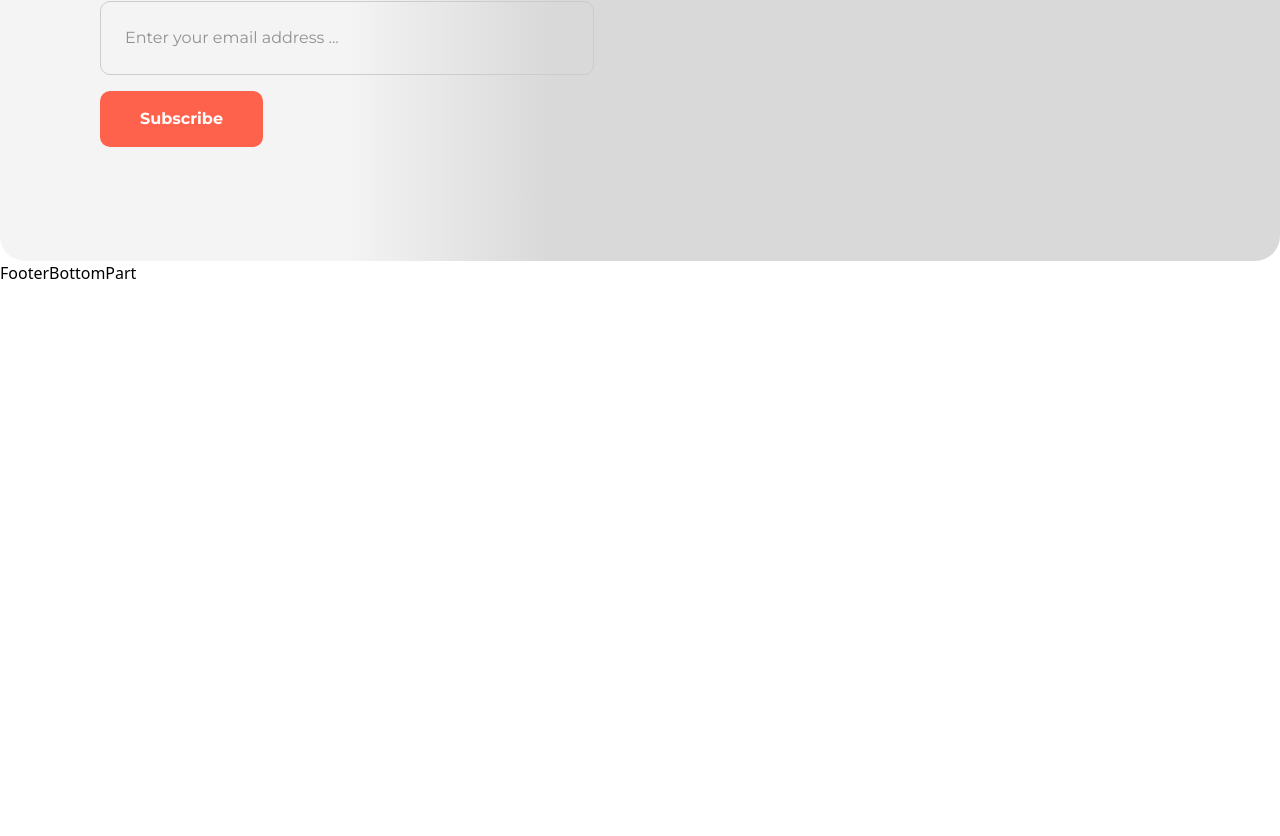
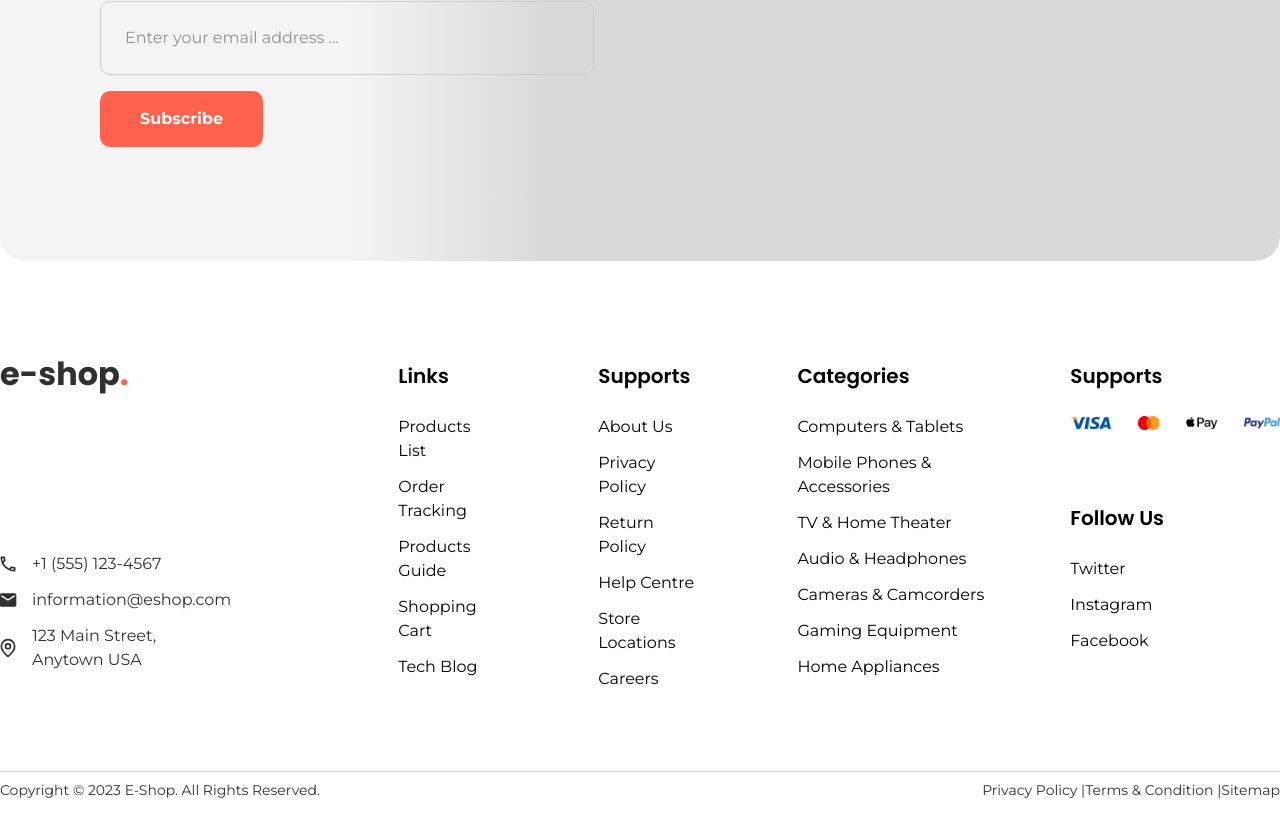
Before and after one commit to moumitaseemaa/eshop, a React (Vite) app: page / in a window 1280 px wide. Shown: the part 570-1406 px from the top of the page. Before the commit the page ends 855 px from the top, so only its background shows below. Built offline with nearby package versions, Linux system fonts and the light colour scheme.

Commit message:
FooterBottomPart added

```diff
--- a/src/components/footer/FooterBottomPart.jsx
+++ b/src/components/footer/FooterBottomPart.jsx
@@ -1,8 +1,108 @@
+import { Link } from "react-router-dom";
+import Container from "../commonLayouts/Container";
+import Flex from "../commonLayouts/Flex";
+import Logo from "../../assets/logo.png";
+import { LuMapPin } from "react-icons/lu";
+import { MdOutlinePhone } from "react-icons/md";
+import { MdEmail } from "react-icons/md";
+import FooterLogo from "../../assets/footerLogo.png"
 
 const FooterBottomPart = () => {
   return (
-    <div>FooterBottomPart</div>
-  )
-}
+    <div className="mt-25 mb-20">
+      <Container>
+        <Flex className={"item-center border-b border-[#CBCBCB] pb-20"}>
+          <div className="mr-[167px]">
+            <Link>
+              <img src={Logo} alt="logo" />
+            </Link>
+            <ul className="font-['Montserrat'] font-normal text-base leading-6 text-[#303030] pt-[158px] flex flex-col gap-3">
+              <li className="relative pl-8">
+                <Link
+                  to={"tel:01912384567"}
+                  className="absolute left-2 top-1/2 -translate-1/2 "
+                >
+                  <MdOutlinePhone className="size-[20px]" />
+                </Link>
+                +1 (555) 123-4567
+              </li>
+              <li className="relative pl-8">
+                <Link
+                  to={"mailto:information@eshop.com"}
+                  className="absolute left-2 top-1/2 -translate-1/2 "
+                >
+                  <MdEmail className=" size-[20px] " />
+                </Link>
+                information@eshop.com
+              </li>
+              <li className="relative pl-8">
+                <Link
+                  to={"https://maps.app.goo.gl/8z2YEqrA2CYrKGrs5"}
+                  className="absolute left-2 top-1/2 -translate-1/2 "
+                >
+                  <LuMapPin className=" size-[20px] " />
+                </Link>
+                123 Main Street, Anytown USA
+              </li>
+            </ul>
+          </div>
+          <div className="mr-24">
+              <h4 className="font-['Poppins'] font-semibold text-xl leading-[30px] mb-6">Links</h4>
+              <ul className="font-['Montserrat'] font-normal text-base leading-6 flex flex-col gap-3">
+                <li><Link to={"#"}>Products List</Link></li>
+                <li><Link to={"#"}>Order Tracking</Link></li>
+                <li><Link to={"#"}>Products Guide</Link></li>
+                <li><Link to={"#"}>Shopping Cart</Link></li>
+                <li><Link to={"#"}>Tech Blog</Link></li>
+            </ul>
+          </div>
+          <div className="mr-24">
+              <h4 className="font-['Poppins'] font-semibold text-xl leading-[30px] mb-6">Supports</h4>
+              <ul className="font-['Montserrat'] font-normal text-base leading-6 flex flex-col gap-3">
+                <li><Link to={"#"}>About Us</Link></li>
+                <li><Link to={"#"}>Privacy Policy</Link></li>
+                <li><Link to={"#"}>Return Policy</Link></li>
+                <li><Link to={"#"}>Help Centre</Link></li>
+                <li><Link to={"#"}>Store Locations</Link></li>
+                <li><Link to={"#"}>Careers</Link></li>
+            </ul>
+          </div>
+          <div className="mr-20">
+              <h4 className="font-['Poppins'] font-semibold text-xl leading-[30px] mb-6">Categories</h4>
+              <ul className="font-['Montserrat'] font-normal text-base leading-6 flex flex-col gap-3">
+                <li><Link to={"#"}>Computers & Tablets</Link></li>
+                <li><Link to={"#"}>Mobile Phones & Accessories</Link></li>
+                <li><Link to={"#"}>TV & Home Theater</Link></li>
+                <li><Link to={"#"}>Audio & Headphones</Link></li>
+                <li><Link to={"#"}>Cameras & Camcorders</Link></li>
+                <li><Link to={"#"}>Gaming Equipment</Link></li>
+                <li><Link to={"#"}>Home Appliances</Link></li>
+            </ul>
+          </div>
+             <div>
+              <h4 className="font-['Poppins'] font-semibold text-xl leading-[30px] mb-6">Supports</h4>
+              <img src={FooterLogo} alt="FooterLogo" className="mb-[73px] mt-[25px]"/>
+              <h4 className="font-['Poppins'] font-semibold text-xl leading-[30px] mb-6">Follow Us</h4>
+              <ul className="font-['Montserrat'] font-normal text-base leading-6 flex flex-col gap-3">
+                <li><Link to={"#"}>Twitter</Link></li>
+                <li><Link to={"#"}>Instagram</Link></li>
+                <li><Link to={"#"}>Facebook</Link></li>
 
-export default FooterBottomPart
+            </ul>
+          </div>
+        </Flex>
+        {/* copy right part */}
+        <Flex className={"justify-between items-center font-['Montserrat'] font-normal text-sm leading-5 text-[#303030] pt-2"}>
+        <p>Copyright © 2023 E-Shop. All Rights Reserved.</p>
+        <p>
+          <Link to={"#"}>Privacy Policy</Link> |
+          <Link to={"#"}>Terms & Condition</Link> |
+          <Link to={"#"}>Sitemap</Link>
+        </p>
+        </Flex>
+      </Container>
+    </div>
+  );
+};
+
+export default FooterBottomPart;
```
Also changed, not shown: src/assets/footerLogo.png (added).
